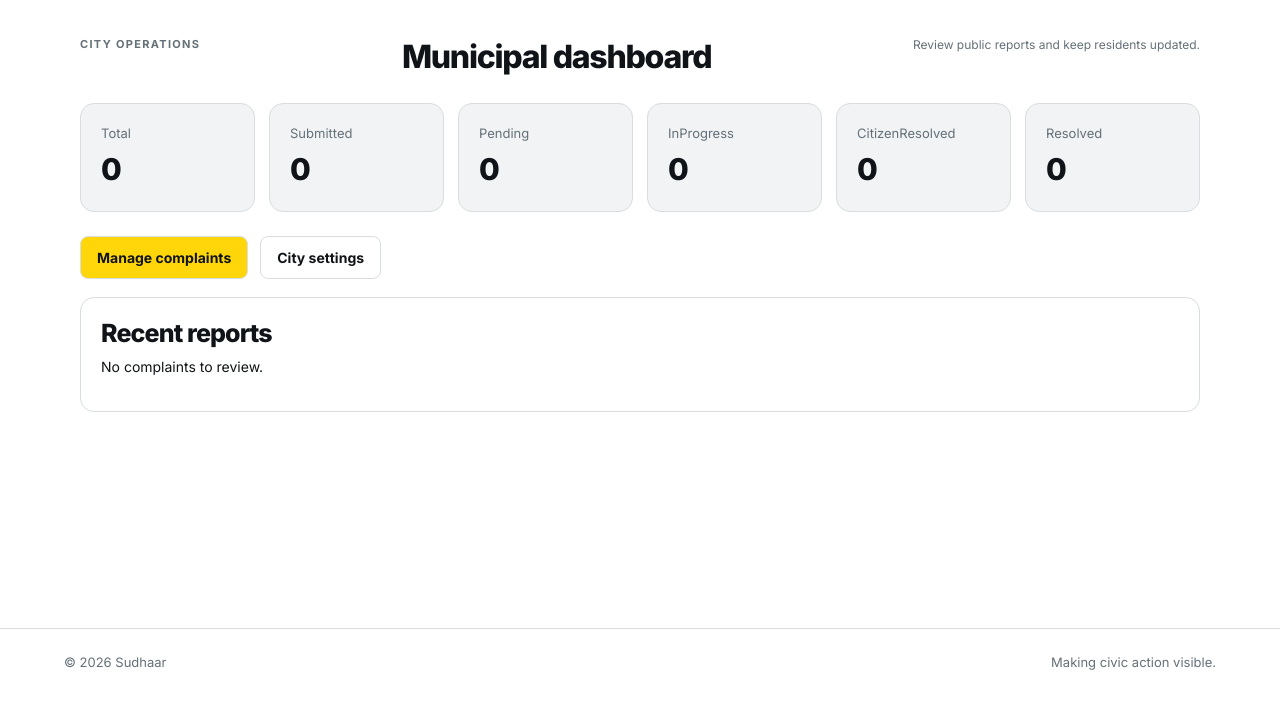
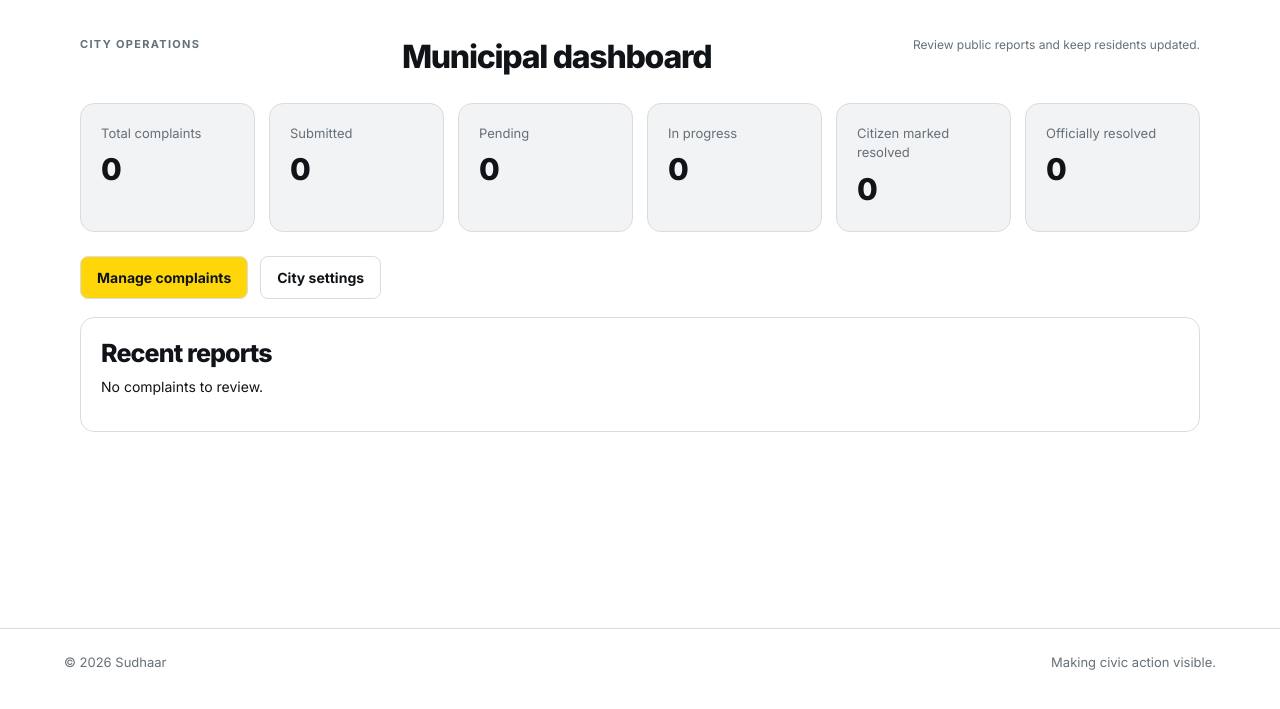
Before and after one commit to Grvsurolia/sudhaar_buildathon, a Django app: page /admin-portal/ in a window 1280 px wide. Shown: the part 76-785 px from the top of the page. Run offline with Django 5.2, Linux system fonts and the light colour scheme; the visitor is signed in with stand-in values (Sample User, id 1); data comes from the database, SQL or seed files in the repository; data that the repository does not hold is empty.

Commit message:
dashboard and admin fixes

```diff
--- a/apps/complaints/views.py
+++ b/apps/complaints/views.py
@@ -35,7 +35,7 @@ def _complaints(request, queryset):
 def dashboard(request):
     if _admin(request.user): return redirect("admin_dashboard")
     base = Complaint.objects.filter(citizen=request.user)
-    counts = {"total": base.count(), "submitted": base.filter(status="submitted").count(), "pending": base.filter(status__in=["submitted", "review", "assigned"]).count(), "in_progress": base.filter(status="in_progress").count(), "citizen_resolved": base.filter(status="citizen_resolved").count(), "resolved": base.filter(status="resolved").count()}
+    counts = {"Total complaints": base.count(), "Submitted": base.filter(status="submitted").count(), "Pending": base.filter(status__in=["submitted", "review", "assigned"]).count(), "In progress": base.filter(status="in_progress").count(), "Citizen marked resolved": base.filter(status="citizen_resolved").count(), "Officially resolved": base.filter(status="resolved").count()}
     return render(request, "citizen/dashboard.html", {"counts": counts, "complaints": base.select_related("category", "city")[:5]})
 
 @login_required
@@ -100,7 +100,7 @@ def mark_resolved(request, pk):
 def admin_dashboard(request):
     if not _admin(request.user): raise Http404
     qs = Complaint.objects.all() if request.user.is_superuser else Complaint.objects.filter(city=request.user.city)
-    counts = {"total": qs.count(), "submitted": qs.filter(status="submitted").count(), "pending": qs.filter(status__in=["submitted", "review", "assigned"]).count(), "in_progress": qs.filter(status="in_progress").count(), "citizen_resolved": qs.filter(status="citizen_resolved").count(), "resolved": qs.filter(status="resolved").count()}
+    counts = {"Total complaints": qs.count(), "Submitted": qs.filter(status="submitted").count(), "Pending": qs.filter(status__in=["submitted", "review", "assigned"]).count(), "In progress": qs.filter(status="in_progress").count(), "Citizen marked resolved": qs.filter(status="citizen_resolved").count(), "Officially resolved": qs.filter(status="resolved").count()}
     return render(request, "admin_portal/dashboard.html", {"counts": counts, "complaints": qs.select_related("category", "citizen", "city")[:8]})
 
 @login_required
--- a/config/settings.py
+++ b/config/settings.py
@@ -70,6 +70,9 @@ SESSION_COOKIE_SECURE = not DEBUG
 CSRF_COOKIE_SECURE = not DEBUG
 SECURE_PROXY_SSL_HEADER = ("HTTP_X_FORWARDED_PROTO", "https")
 SECURE_SSL_REDIRECT = not DEBUG
+SECURE_HSTS_SECONDS = 31_536_000 if not DEBUG else 0
+SECURE_HSTS_INCLUDE_SUBDOMAINS = True
+SECURE_HSTS_PRELOAD = True
 X_FRAME_OPTIONS = "DENY"
 SECURE_CONTENT_TYPE_NOSNIFF = True
 SECURE_REFERRER_POLICY = "strict-origin-when-cross-origin"
--- a/config/urls.py
+++ b/config/urls.py
@@ -1,6 +1,7 @@
 from django.conf import settings
 from django.conf.urls.static import static
 from django.contrib import admin
+from django.views.static import serve
 from django.urls import include, path
 from apps.complaints import views
 
@@ -23,3 +24,7 @@ urlpatterns = [
 ]
 if settings.DEBUG:
     urlpatterns += static(settings.MEDIA_URL, document_root=settings.MEDIA_ROOT)
+else:
+    # Demo deployment support. Render Free's local storage is ephemeral; use
+    # object storage for production media delivery and persistence.
+    urlpatterns += [path("media/<path:path>", serve, {"document_root": settings.MEDIA_ROOT})]
--- a/templates/admin_portal/dashboard.html
+++ b/templates/admin_portal/dashboard.html
@@ -1 +1 @@
-{% extends 'base.html' %}{% block title %}Municipal dashboard{% endblock %}{% block content %}<div class="page-heading"><span class="eyebrow">CITY OPERATIONS</span><h1>Municipal dashboard</h1><p>Review public reports and keep residents updated.</p></div><div class="stat-grid">{% for label,value in counts.items %}<div class="stat-card"><span>{{ label|title|cut:'_' }}</span><strong>{{ value }}</strong></div>{% endfor %}</div><div class="inline-actions"><a class="btn primary" href="{% url 'admin_complaints' %}">Manage complaints</a><a class="btn outline" href="{% url 'admin_settings' %}">City settings</a></div><section class="panel"><h2>Recent reports</h2>{% for item in complaints %}<a class="issue-row" href="{% url 'complaint_detail' item.pk %}"><div class="issue-info"><h4>{{ item.title }}</h4><p>{{ item.reference }} · {{ item.city.name }} · {{ item.citizen.get_full_name|default:item.citizen.email }}</p></div><span class="status {{ item.status }}">{{ item.get_status_display }}</span></a>{% empty %}<p>No complaints to review.</p>{% endfor %}</section>{% endblock %}
+{% extends 'base.html' %}{% block title %}Municipal dashboard{% endblock %}{% block content %}<div class="page-heading"><span class="eyebrow">CITY OPERATIONS</span><h1>Municipal dashboard</h1><p>Review public reports and keep residents updated.</p></div><div class="stat-grid">{% for label,value in counts.items %}<div class="stat-card"><span>{{ label }}</span><strong>{{ value }}</strong></div>{% endfor %}</div><div class="inline-actions"><a class="btn primary" href="{% url 'admin_complaints' %}">Manage complaints</a><a class="btn outline" href="{% url 'admin_settings' %}">City settings</a></div><section class="panel"><h2>Recent reports</h2>{% for item in complaints %}<a class="issue-row" href="{% url 'complaint_detail' item.pk %}"><div class="issue-info"><h4>{{ item.title }}</h4><p>{{ item.reference }} · {{ item.city.name }} · {{ item.citizen.get_full_name|default:item.citizen.email }}</p></div><span class="status {{ item.status }}">{{ item.get_status_display }}</span></a>{% empty %}<p>No complaints to review.</p>{% endfor %}</section>{% endblock %}
--- a/templates/citizen/dashboard.html
+++ b/templates/citizen/dashboard.html
@@ -3,8 +3,7 @@
     <h1>Welcome, {{ user.first_name|default:user.email }}</h1>
     <p>Your reports and city updates at a glance.</p>
 </div>
-<div class="stat-grid">{% for label,value in counts.items %}<div class="stat-card"><span>{{ label|title|cut:'_'
-            }}</span><strong>{{ value }}</strong></div>{% endfor %}</div>
+<div class="stat-grid">{% for label,value in counts.items %}<div class="stat-card"><span>{{ label }}</span><strong>{{ value }}</strong></div>{% endfor %}</div>
 <div class="inline-actions"><a class="btn primary" href="{% url 'complaint_create' %}">＋ Report an issue</a><a
         class="btn outline" href="{% url 'feed' %}">View city complaints</a></div>
 <section class="panel">
```
Also changed, not shown: README.md.
